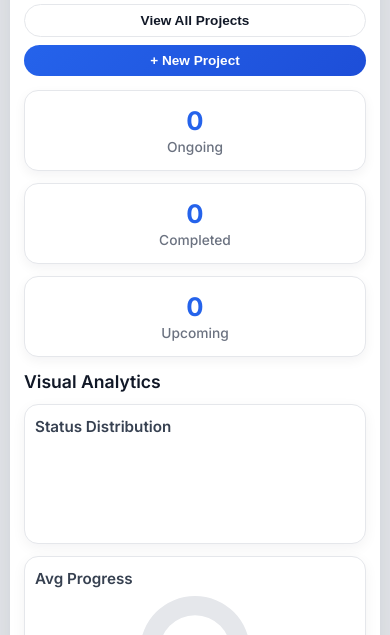
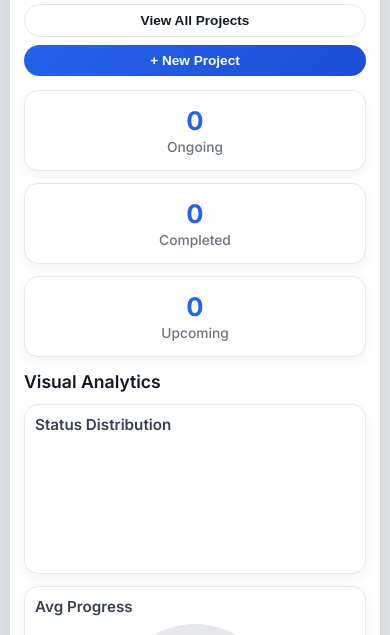
Before and after one commit to devcraftofficial/visual-project-tracker, a plain HTML site: page index.html in a window 390 px wide. Shown: the part 209-844 px from the top of the page. Drawn offline with nearby package versions, Linux system fonts and the light colour scheme.

Commit message:
Initial commit

```diff
--- a/assets/css/style.css
+++ b/assets/css/style.css
@@ -322,27 +322,33 @@ body {
   margin-bottom: 12px;
 }
 
+/* fixed-height chart cards */
 .chart-card {
   background: #ffffff;
   border-radius: 14px;
   border: 1px solid #e5e7eb;
-  padding: 12px 10px 10px;
+  padding: 10px 10px 8px;
   box-shadow: 0 4px 14px rgba(15,23,42,0.05);
-  height: 150px;
+  height: 200px;              /* more headroom for circles */
   display: flex;
   flex-direction: column;
+  overflow: hidden;
 }
 
 .chart-card h3 {
   color: #374151;
   font-weight: 600;
-  margin: 0 0 8px 0;
+  margin: 0 0 6px 0;
   font-size: 0.86rem;
 }
 
+/* canvas inset so circle never touches edges */
 .chart-card canvas {
   flex: 1;
-  max-height: 110px;
+  width: 90% !important;
+  height: 90% !important;
+  margin: auto;
+  display: block;
 }
 
 /* ========= Filters ========= */
@@ -453,7 +459,7 @@ body {
   background: #dcfce7;
   color: #166534;
 }
-.status-completed {
+status-completed {
   background: #fef3c7;
   color: #92400e;
 }
@@ -652,6 +658,10 @@ body {
     width: 94%;
     margin-top: 18%;
   }
+
+  .chart-card {
+    height: 180px;
+  }
 }
 
 /* phones */
@@ -682,13 +692,13 @@ body {
     flex-direction: column;
   }
 
-  .chart-card {
-    height: 140px;
-  }
-
   .btn-primary,
   .btn-secondary {
     width: 100%;
     justify-content: center;
   }
+
+  .chart-card {
+    height: 170px;
+  }
 }
```
